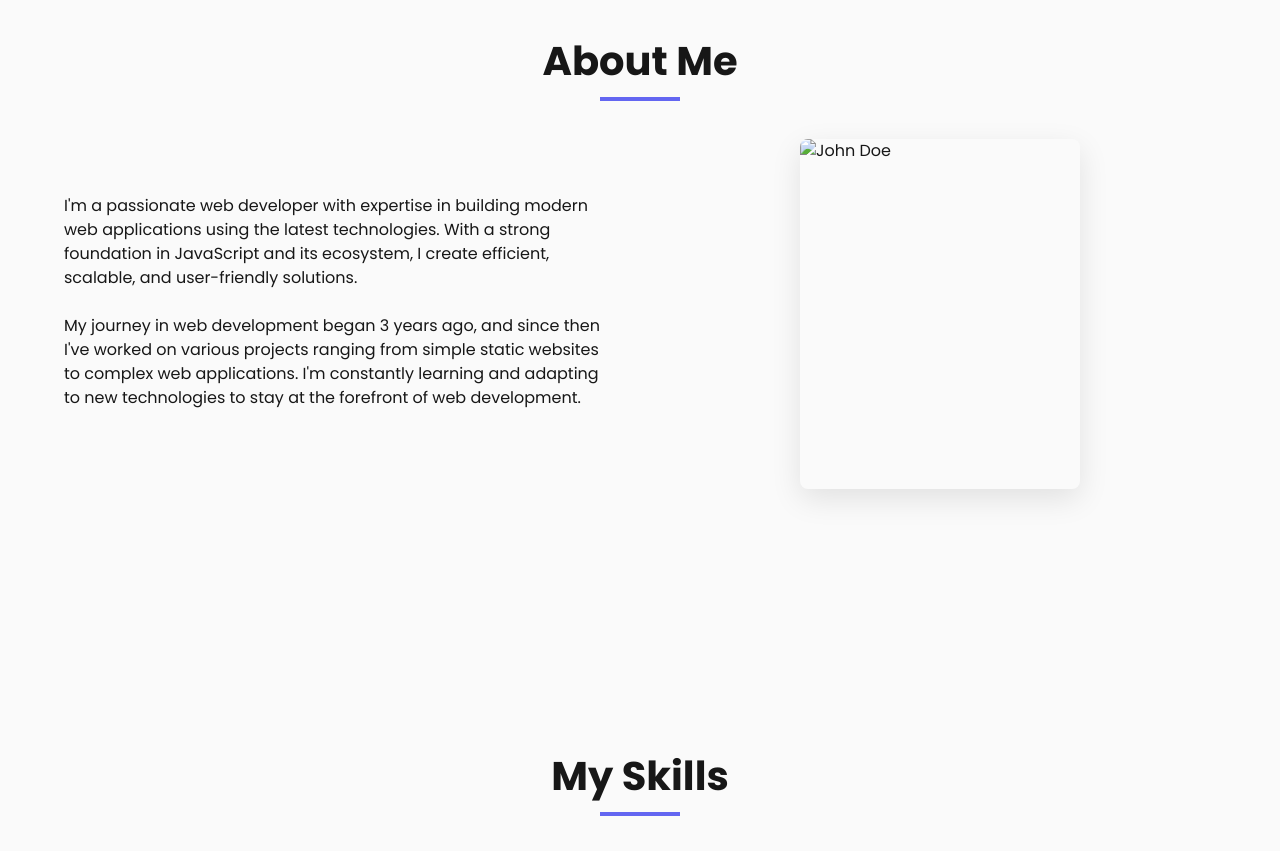
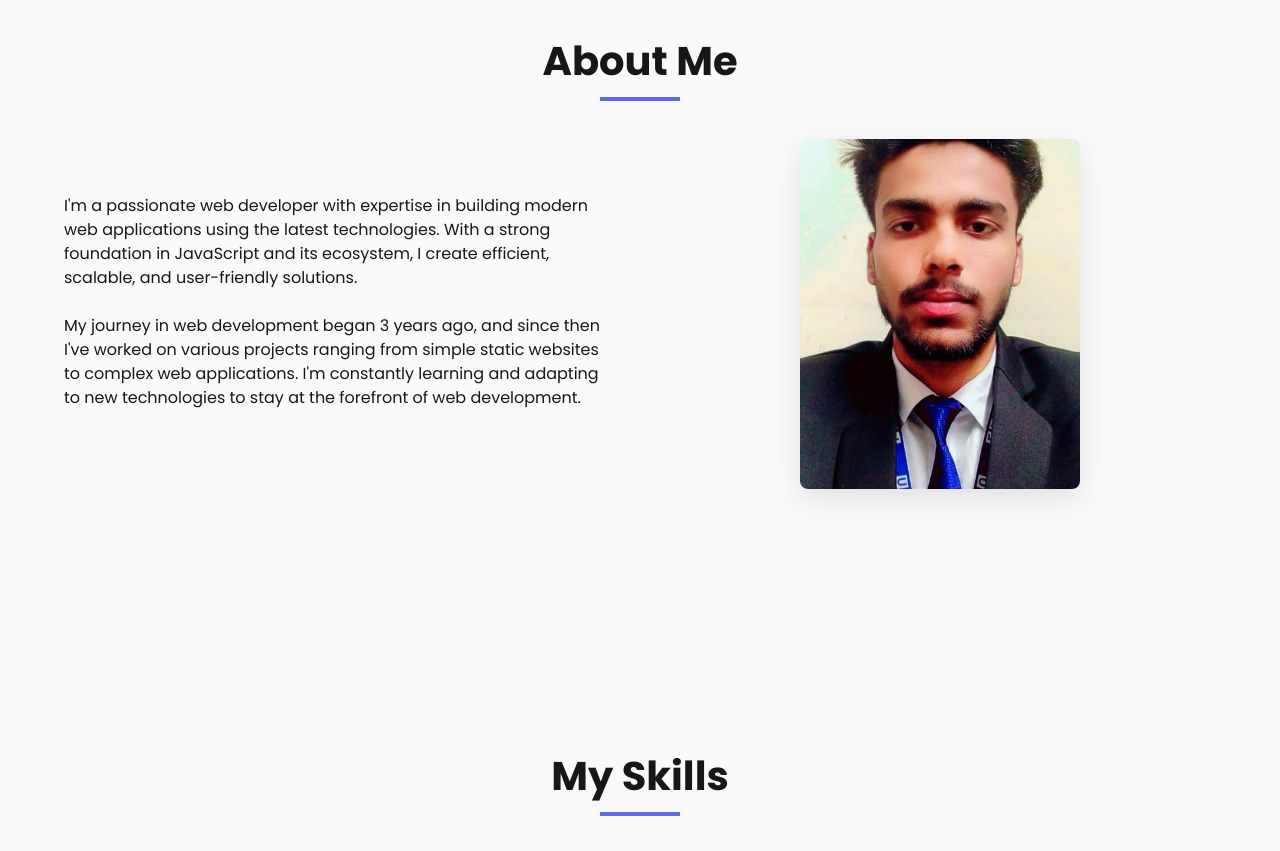
Before and after one commit to Sushankyadav11/Project_01, a website built with Vite: page index.html in a window 1280 px wide. Shown: the part 940-1791 px from the top of the page. Built offline with nearby package versions, Linux system fonts and the light colour scheme; files whose address does not match are found by name.

Commit message:
Update index.html

```diff
--- a/index.html
+++ b/index.html
@@ -70,7 +70,7 @@
           </div>
           <div class="about-image">
             <div class="profile-img-container">
-              <img src="MY-img1.jpg" alt="John Doe" class="profile-img">
+              <img src="MY-img1.jpeg" alt="John Doe" class="profile-img">
             </div>
           </div>
         </div>
```
